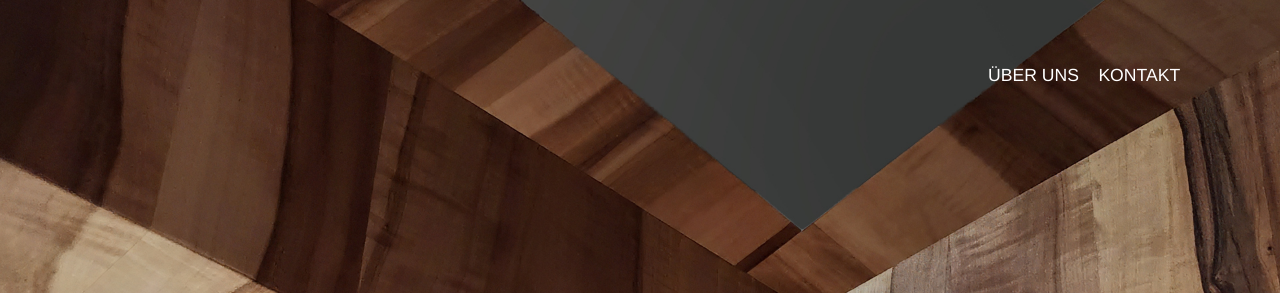
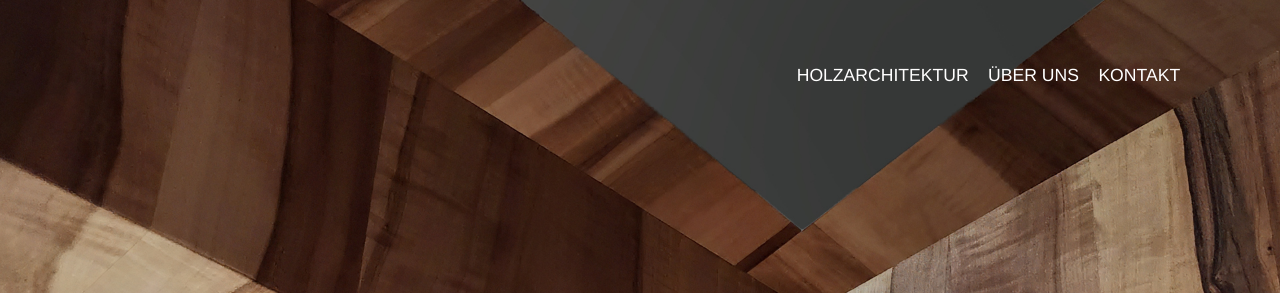
Before and after one commit to atitsbest/holzliebe, a Gatsby site: page / in a window 1280 px wide. Shown: the top 293 px of the page. Built offline with nearby package versions, Linux system fonts and the light colour scheme; Gatsby itself is replaced by a stand-in of ours; a web font is replaced by a local one; what typography-theme-fairy-gates would draw is missing.

Commit message:
Re-add Holzarchitektur nav item, let nav wrap on narrow screens

```diff
--- a/src/components/JungHeader.js
+++ b/src/components/JungHeader.js
@@ -2,9 +2,11 @@ import React from 'react'
 import { Link } from 'gatsby'
 import styled from 'styled-components'
 import Theme from '../utils/theme'
+import { media } from '../utils/style'
 import logo from '../images/jung/logo-weiss.svg'
 
 const links = [
+  ['/holzarchitektur', 'Holzarchitektur'],
   ['/about', 'Über uns'],
   ['/kontakt', 'Kontakt'],
 ]
@@ -39,6 +41,7 @@ const Bar = styled.header`
   display: flex;
   align-items: center;
   gap: 2rem;
+  ${media.mobile`gap: 1rem;`};
   padding: max(20px, 5vw) ${Theme.gutter} 0;
   color: ${Theme.colors.white};
 `
@@ -58,7 +61,11 @@ const Nav = styled.nav`
     gap: 1.1em;
     list-style: none;
     padding: 0;
+    flex-wrap: wrap;
+    justify-content: flex-end;
+    row-gap: 0.3em;
   }
+  ${media.mobile`font-size: 0.85rem;`};
 
   a {
     text-decoration: none;
```
